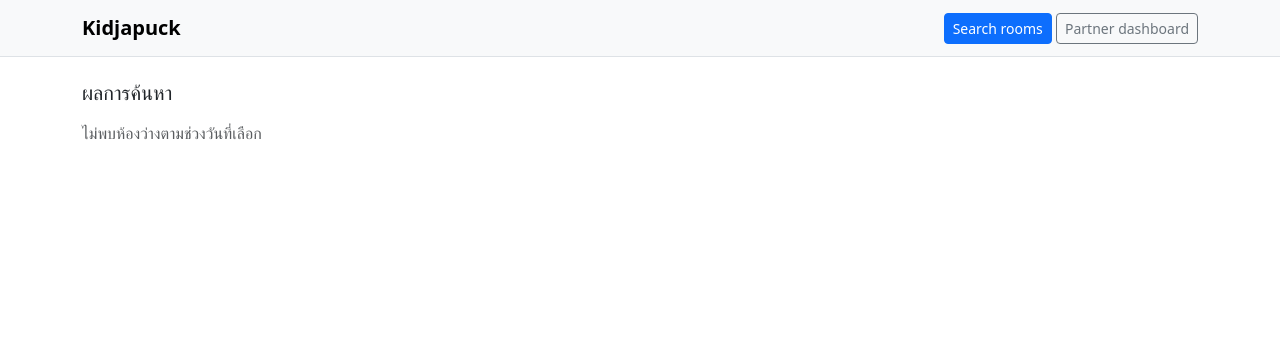
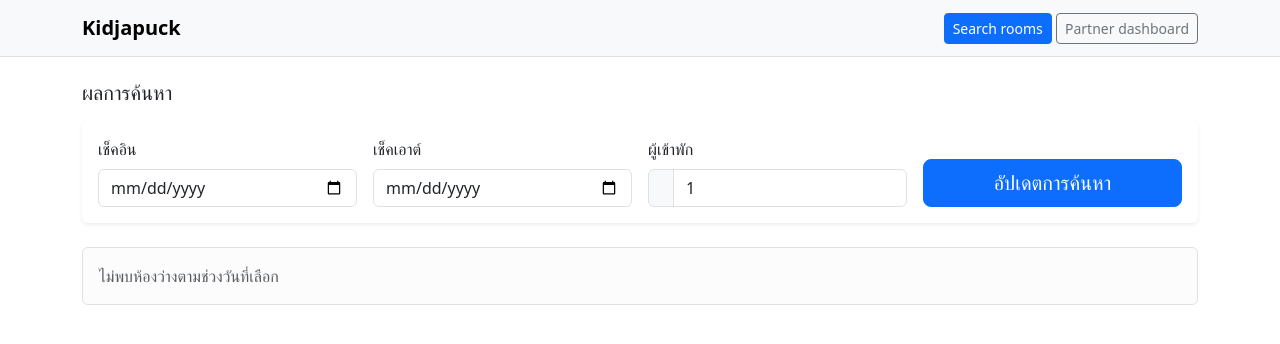
Before and after one commit to CoreCom2024/kidjapuck, a Django app: page /properties/search/ in a window 1280 px wide. Shown: the top 344 px of the page. Run offline with Django 5.2, Linux system fonts and the light colour scheme; data that the repository does not hold is empty.

Commit message:
ีupdate filter search

```diff
--- a/properties/templates/properties/search_results.html
+++ b/properties/templates/properties/search_results.html
@@ -6,23 +6,76 @@
 {% block content %}
 <h1 class="h5 mb-3">ผลการค้นหา</h1>
 
-{% if start_date and end_date %}
-<p class="text-muted mb-4">
-  ช่วงเข้าพัก: {{ start_date|date:"j M Y" }} – {{ end_date|date:"j M Y" }}
-  {% if nights %}• {{ nights }} คืน{% endif %}
-  • ผู้เข้าพัก: {{ guests }} คน
-</p>
-{% endif %}
+{# ======== Filter Card ======== #}
+<form action="{% url 'properties:search' %}" method="get" class="mb-4">
+  <div class="card shadow-sm border-0">
+    <div class="card-body">
+      <div class="row g-3 align-items-end">
+        <div class="col-12 col-md-3">
+          <label for="start_date" class="form-label">เช็คอิน</label>
+          <input
+            type="date"
+            id="start_date"
+            name="start_date"
+            class="form-control"
+            value="{{ start_date|date:'Y-m-d' }}"
+            required>
+        </div>
+        <div class="col-12 col-md-3">
+          <label for="end_date" class="form-label">เช็คเอาต์</label>
+          <input
+            type="date"
+            id="end_date"
+            name="end_date"
+            class="form-control"
+            value="{{ end_date|date:'Y-m-d' }}"
+            required>
+        </div>
+        <div class="col-12 col-md-3">
+          <label for="guests" class="form-label">ผู้เข้าพัก</label>
+          <div class="input-group">
+            <span class="input-group-text"><i class="bi bi-people"></i></span>
+            <input
+              type="number"
+              id="guests"
+              name="guests"
+              class="form-control"
+              min="1"
+              step="1"
+              value="{{ guests|default:1 }}">
+          </div>
+        </div>
+        <div class="col-12 col-md-3 d-grid">
+          <button type="submit" class="btn btn-primary btn-lg">
+            <i class="bi bi-search"></i> อัปเดตการค้นหา
+          </button>
+        </div>
+      </div>
 
+      {% if start_date and end_date %}
+      <p class="text-muted small mt-3 mb-0">
+        <i class="bi bi-calendar-event"></i>
+        ช่วงเข้าพัก: {{ start_date|date:"j M Y" }} – {{ end_date|date:"j M Y" }}
+        {% if nights %} • {{ nights }} คืน{% endif %}
+        • ผู้เข้าพัก: {{ guests }} คน
+      </p>
+      {% endif %}
+    </div>
+  </div>
+</form>
+
+{# ======== Results Grid ======== #}
 <div class="row g-4">
   {% for room in rooms %}
   <div class="col-12 col-sm-6 col-lg-4">
     <div class="card h-100 shadow-sm border-0">
       <div class="position-relative">
+
         {% with img=room.images.first %}
           {% if img %}
             <div class="ratio ratio-16x9">
-              <img src="{{ img.image.url }}" alt="{{ room.name }}" class="img-fluid rounded-top object-fit-cover">
+              <img src="{{ img.image.url }}" alt="{{ room.name }}"
+                   class="img-fluid rounded-top object-fit-cover">
             </div>
           {% else %}
             <div class="ratio ratio-16x9 bg-light d-flex align-items-center justify-content-center rounded-top">
@@ -30,15 +83,25 @@
             </div>
           {% endif %}
         {% endwith %}
-        <span class="badge bg-dark position-absolute top-0 start-0 m-2">รองรับ {{ room.max_guests }} คน</span>
+
+        <span class="badge bg-dark rounded-pill position-absolute top-0 start-0 m-2">
+          <i class="bi bi-people-fill"></i> {{ room.max_guests }} คน
+        </span>
       </div>
 
       <div class="card-body">
         <h5 class="card-title mb-1">{{ room.property.name }} · {{ room.name }}</h5>
+        {% if room.property.address %}
         <p class="card-text text-muted small mb-3">
-          {{ room.property.address|default:"" }}
+          <i class="bi bi-geo-alt"></i> {{ room.property.address }}
         </p>
-        <a class="btn btn-sm btn-primary" href="#">ดูรายละเอียด</a>
+        {% else %}
+        <div class="mb-3"></div>
+        {% endif %}
+
+        <a class="btn btn-sm btn-primary" href="#">
+          <i class="bi bi-box-arrow-up-right"></i> ดูรายละเอียด
+        </a>
       </div>
 
       <div class="card-footer bg-white border-0 pt-0 pb-3">
@@ -47,7 +110,7 @@
             <div class="fw-semibold">
               ราคารวมสำหรับ {{ guests }} คน
               {% if nights %} ({{ nights }} คืน){% endif %}:
-              <span class="badge bg-primary ms-1">
+              <span class="ms-1 fs-5 fw-bold text-primary">
                 {{ room.total_price|floatformat:0|intcomma }} บาท
               </span>
             </div>
@@ -64,7 +127,30 @@
     </div>
   </div>
   {% empty %}
-    <div class="col-12"><p class="text-muted">ไม่พบห้องว่างตามช่วงวันที่เลือก</p></div>
+    <div class="col-12">
+      <div class="alert alert-light border text-muted">
+        ไม่พบห้องว่างตามช่วงวันที่เลือก
+      </div>
+    </div>
   {% endfor %}
 </div>
+
+{# ======== Helpers: clamp end_date >= start_date + 1 ======== #}
+<script>
+  (function () {
+    const start = document.getElementById('start_date');
+    const end   = document.getElementById('end_date');
+
+    function clampEndMin() {
+      if (!start.value) return;
+      const d = new Date(start.value);
+      d.setDate(d.getDate() + 1); // อย่างน้อย 1 คืน
+      const minStr = d.toISOString().slice(0, 10);
+      end.min = minStr;
+      if (end.value && end.value < minStr) end.value = minStr;
+    }
+    start.addEventListener('change', clampEndMin);
+    window.addEventListener('load', clampEndMin);
+  })();
+</script>
 {% endblock %}
```
